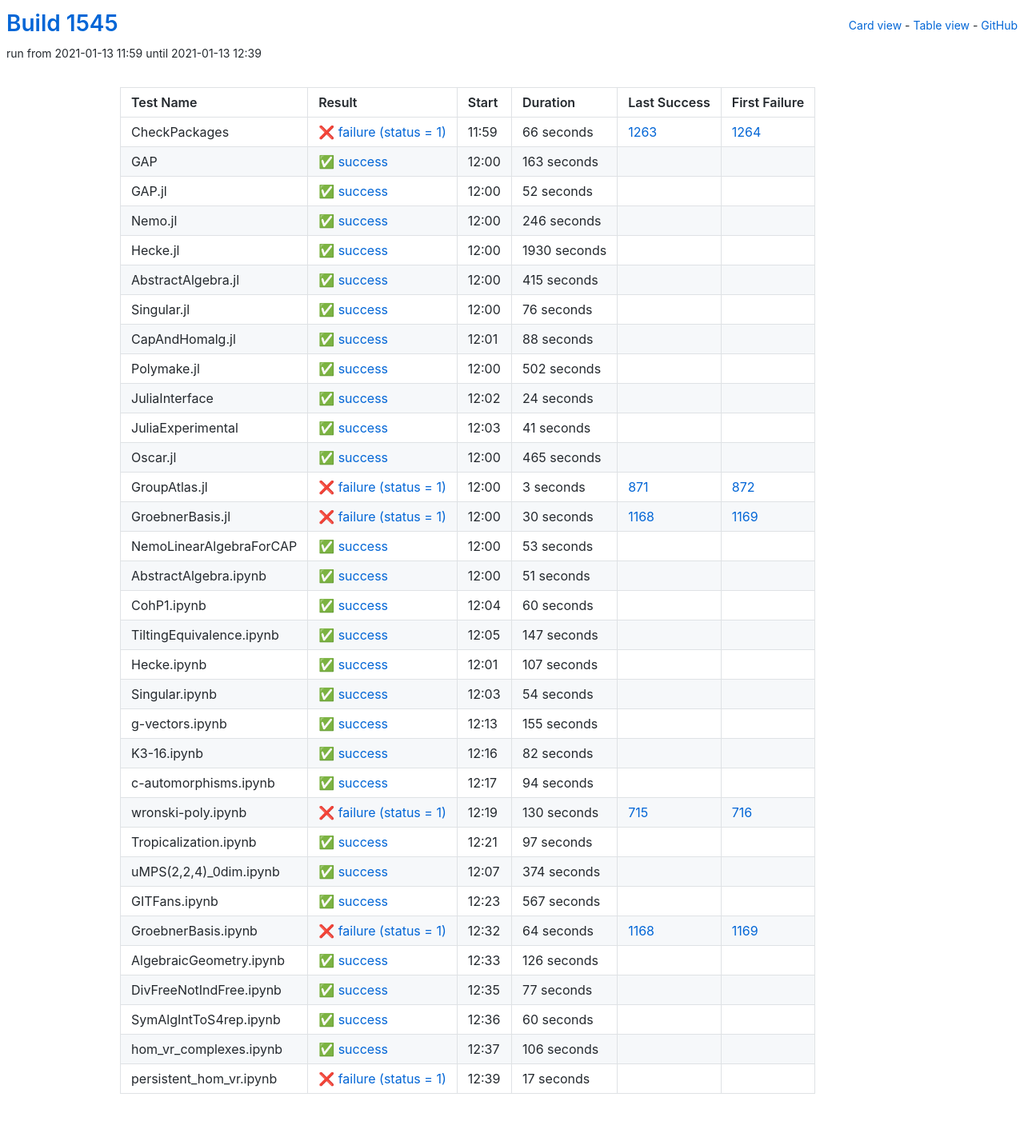
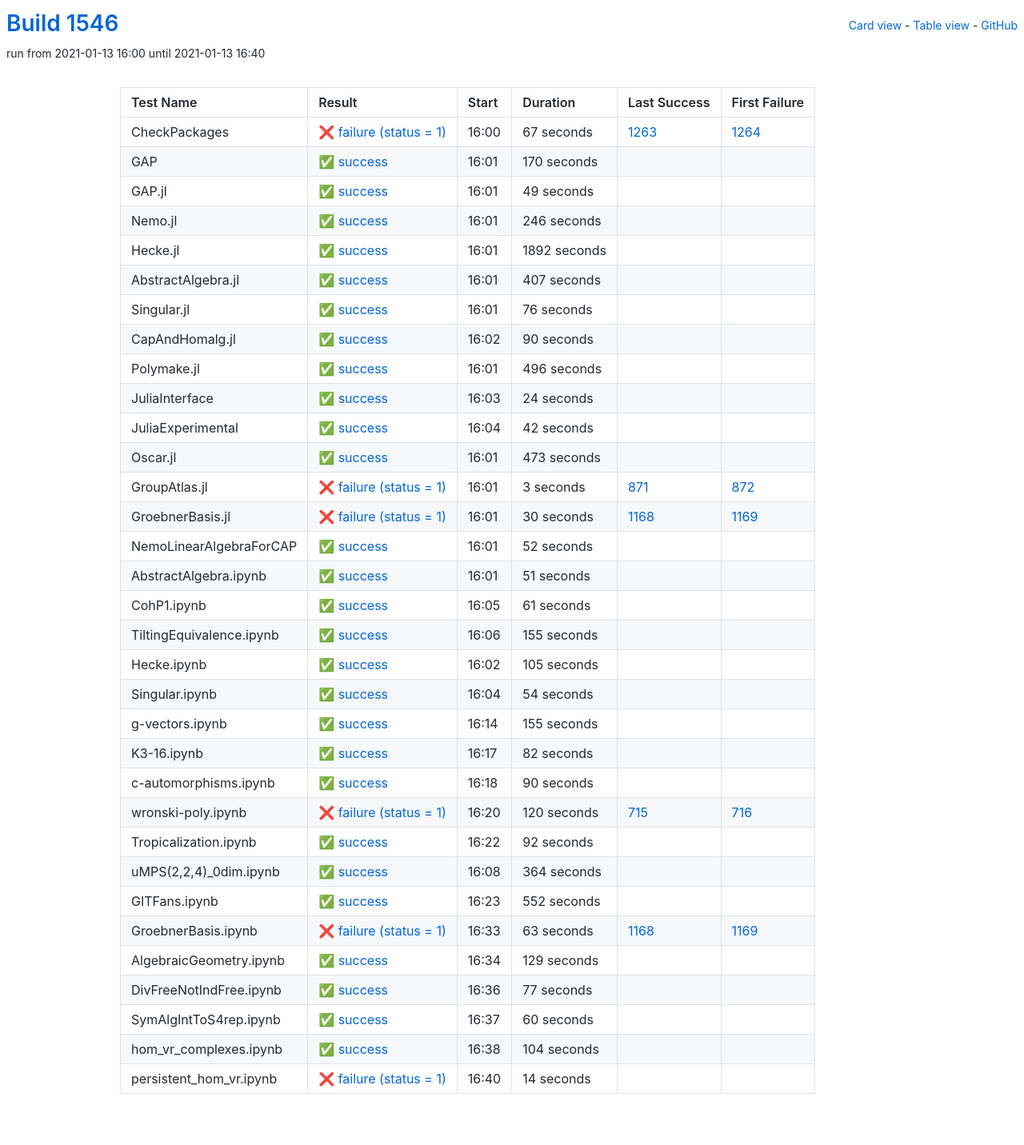
Before and after one commit to oscar-system/oscar-ci-status-stable, a Jekyll site: the page built from table.html, in a window 1280 px wide. Shown: the whole page at 80% size. Built offline with Jekyll 4.4.1, drawn with Linux system fonts in a browser that asks for light colours.

Commit message:
Build #1546

```diff
--- a/_data/ci.yml
+++ b/_data/ci.yml
@@ -1,6 +1,6 @@
 ---
-build: 1545
-build_url: https://oscarci.mathematik.uni-kl.de/job/oscar-stable/1545/
+build: 1546
+build_url: https://oscarci.mathematik.uni-kl.de/job/oscar-stable/1546/
 job: oscar-stable
 organization: oscar-system
 repo: oscar-ci-status-stable
@@ -8,44 +8,44 @@ repourl: https://github.com/oscar-system/oscar-ci-status-stable
 tests:
 - name: CheckPackages
   id: checkpackages
-  log: https://oscarci.mathematik.uni-kl.de/job/oscar-stable/1545/artifact/logs/build-1545/CheckPackages.log
-  start: 2021-01-13 11:59
+  log: https://oscarci.mathematik.uni-kl.de/job/oscar-stable/1546/artifact/logs/build-1546/CheckPackages.log
+  start: 2021-01-13 16:00
   success: false
   exitcode: 1
   status: failure
-  duration: 66
+  duration: 67
   last_success: 1263
   last_success_url: https://oscarci.mathematik.uni-kl.de/job/oscar-stable/1263/
   first_failure: 1264
   first_failure_url: https://oscarci.mathematik.uni-kl.de/job/oscar-stable/1264/
 - name: GAP
   id: gap
-  log: https://oscarci.mathematik.uni-kl.de/job/oscar-stable/1545/artifact/logs/build-1545/GAP.log
-  start: 2021-01-13 12:00
+  log: https://oscarci.mathematik.uni-kl.de/job/oscar-stable/1546/artifact/logs/build-1546/GAP.log
+  start: 2021-01-13 16:01
   success: true
   exitcode: 0
   status: success
-  duration: 163
+  duration: 170
   last_success: false
   last_success_url:
   first_failure: false
   first_failure_url:
 - name: GAP.jl
   id: gap-jl
-  log: https://oscarci.mathematik.uni-kl.de/job/oscar-stable/1545/artifact/logs/build-1545/GAP.jl.log
-  start: 2021-01-13 12:00
+  log: https://oscarci.mathematik.uni-kl.de/job/oscar-stable/1546/artifact/logs/build-1546/GAP.jl.log
+  start: 2021-01-13 16:01
   success: true
   exitcode: 0
   status: success
-  duration: 52
+  duration: 49
   last_success: false
   last_success_url:
   first_failure: false
   first_failure_url:
 - name: Nemo.jl
   id: nemo-jl
-  log: https://oscarci.mathematik.uni-kl.de/job/oscar-stable/1545/artifact/logs/build-1545/Nemo.jl.log
-  start: 2021-01-13 12:00
+  log: https://oscarci.mathematik.uni-kl.de/job/oscar-stable/1546/artifact/logs/build-1546/Nemo.jl.log
+  start: 2021-01-13 16:01
   success: true
   exitcode: 0
   status: success
@@ -56,32 +56,32 @@ tests:
   first_failure_url:
 - name: Hecke.jl
   id: hecke-jl
-  log: https://oscarci.mathematik.uni-kl.de/job/oscar-stable/1545/artifact/logs/build-1545/Hecke.jl.log
-  start: 2021-01-13 12:00
+  log: https://oscarci.mathematik.uni-kl.de/job/oscar-stable/1546/artifact/logs/build-1546/Hecke.jl.log
+  start: 2021-01-13 16:01
   success: true
   exitcode: 0
   status: success
-  duration: 1930
+  duration: 1892
   last_success: false
   last_success_url:
   first_failure: false
   first_failure_url:
 - name: AbstractAlgebra.jl
   id: abstractalgebra-jl
-  log: https://oscarci.mathematik.uni-kl.de/job/oscar-stable/1545/artifact/logs/build-1545/AbstractAlgebra.jl.log
-  start: 2021-01-13 12:00
+  log: https://oscarci.mathematik.uni-kl.de/job/oscar-stable/1546/artifact/logs/build-1546/AbstractAlgebra.jl.log
+  start: 2021-01-13 16:01
   success: true
   exitcode: 0
   status: success
-  duration: 415
+  duration: 407
   last_success: false
   last_success_url:
   first_failure: false
   first_failure_url:
 - name: Singular.jl
   id: singular-jl
-  log: https://oscarci.mathematik.uni-kl.de/job/oscar-stable/1545/artifact/logs/build-1545/Singular.jl.log
-  start: 2021-01-13 12:00
+  log: https://oscarci.mathematik.uni-kl.de/job/oscar-stable/1546/artifact/logs/build-1546/Singular.jl.log
+  start: 2021-01-13 16:01
   success: true
   exitcode: 0
   status: success
@@ -92,32 +92,32 @@ tests:
   first_failure_url:
 - name: CapAndHomalg.jl
   id: capandhomalg-jl
-  log: https://oscarci.mathematik.uni-kl.de/job/oscar-stable/1545/artifact/logs/build-1545/CapAndHomalg.jl.log
-  start: 2021-01-13 12:01
+  log: https://oscarci.mathematik.uni-kl.de/job/oscar-stable/1546/artifact/logs/build-1546/CapAndHomalg.jl.log
+  start: 2021-01-13 16:02
   success: true
   exitcode: 0
   status: success
-  duration: 88
+  duration: 90
   last_success: false
   last_success_url:
   first_failure: false
   first_failure_url:
 - name: Polymake.jl
   id: polymake-jl
-  log: https://oscarci.mathematik.uni-kl.de/job/oscar-stable/1545/artifact/logs/build-1545/Polymake.jl.log
-  start: 2021-01-13 12:00
+  log: https://oscarci.mathematik.uni-kl.de/job/oscar-stable/1546/artifact/logs/build-1546/Polymake.jl.log
+  start: 2021-01-13 16:01
   success: true
   exitcode: 0
   status: success
-  duration: 502
+  duration: 496
   last_success: false
   last_success_url:
   first_failure: false
   first_failure_url:
 - name: JuliaInterface
   id: juliainterface
-  log: https://oscarci.mathematik.uni-kl.de/job/oscar-stable/1545/artifact/logs/build-1545/JuliaInterface.log
-  start: 2021-01-13 12:02
+  log: https://oscarci.mathematik.uni-kl.de/job/oscar-stable/1546/artifact/logs/build-1546/JuliaInterface.log
+  start: 2021-01-13 16:03
   success: true
   exitcode: 0
   status: success
@@ -128,32 +128,32 @@ tests:
   first_failure_url:
 - name: JuliaExperimental
   id: juliaexperimental
-  log: https://oscarci.mathematik.uni-kl.de/job/oscar-stable/1545/artifact/logs/build-1545/JuliaExperimental.log
-  start: 2021-01-13 12:03
+  log: https://oscarci.mathematik.uni-kl.de/job/oscar-stable/1546/artifact/logs/build-1546/JuliaExperimental.log
+  start: 2021-01-13 16:04
   success: true
   exitcode: 0
   status: success
-  duration: 41
+  duration: 42
   last_success: false
   last_success_url:
   first_failure: false
   first_failure_url:
 - name: Oscar.jl
   id: oscar-jl
-  log: https://oscarci.mathematik.uni-kl.de/job/oscar-stable/1545/artifact/logs/build-1545/Oscar.jl.log
-  start: 2021-01-13 12:00
+  log: https://oscarci.mathematik.uni-kl.de/job/oscar-stable/1546/artifact/logs/build-1546/Oscar.jl.log
+  start: 2021-01-13 16:01
   success: true
   exitcode: 0
   status: success
-  duration: 465
+  duration: 473
   last_success: false
   last_success_url:
   first_failure: false
   first_failure_url:
 - name: GroupAtlas.jl
   id: groupatlas-jl
-  log: https://oscarci.mathematik.uni-kl.de/job/oscar-stable/1545/artifact/logs/build-1545/GroupAtlas.jl.log
-  start: 2021-01-13 12:00
+  log: https://oscarci.mathematik.uni-kl.de/job/oscar-stable/1546/artifact/logs/build-1546/GroupAtlas.jl.log
+  start: 2021-01-13 16:01
   success: false
   exitcode: 1
   status: failure
@@ -164,8 +164,8 @@ tests:
   first_failure_url: https://oscarci.mathematik.uni-kl.de/job/oscar-stable/872/
 - name: GroebnerBasis.jl
   id: groebnerbasis-jl
-  log: https://oscarci.mathematik.uni-kl.de/job/oscar-stable/1545/artifact/logs/build-1545/GroebnerBasis.jl.log
-  start: 2021-01-13 12:00
+  log: https://oscarci.mathematik.uni-kl.de/job/oscar-stable/1546/artifact/logs/build-1546/GroebnerBasis.jl.log
+  start: 2021-01-13 16:01
   success: false
   exitcode: 1
   status: failure
@@ -176,20 +176,20 @@ tests:
   first_failure_url: https://oscarci.mathematik.uni-kl.de/job/oscar-stable/1169/
 - name: NemoLinearAlgebraForCAP
   id: nemolinearalgebraforcap
-  log: https://oscarci.mathematik.uni-kl.de/job/oscar-stable/1545/artifact/logs/build-1545/NemoLinearAlgebraForCAP.log
-  start: 2021-01-13 12:00
+  log: https://oscarci.mathematik.uni-kl.de/job/oscar-stable/1546/artifact/logs/build-1546/NemoLinearAlgebraForCAP.log
+  start: 2021-01-13 16:01
   success: true
   exitcode: 0
   status: success
-  duration: 53
+  duration: 52
   last_success: false
   last_success_url:
   first_failure: false
   first_failure_url:
 - name: AbstractAlgebra.ipynb
   id: abstractalgebra-ipynb
-  log: https://oscarci.mathematik.uni-kl.de/job/oscar-stable/1545/artifact/logs/build-1545/AbstractAlgebra.ipynb.log
-  start: 2021-01-13 12:00
+  log: https://oscarci.mathematik.uni-kl.de/job/oscar-stable/1546/artifact/logs/build-1546/AbstractAlgebra.ipynb.log
+  start: 2021-01-13 16:01
   success: true
   exitcode: 0
   status: success
@@ -200,44 +200,44 @@ tests:
   first_failure_url:
 - name: CohP1.ipynb
   id: cohp1-ipynb
-  log: https://oscarci.mathematik.uni-kl.de/job/oscar-stable/1545/artifact/logs/build-1545/CohP1.ipynb.log
-  start: 2021-01-13 12:04
+  log: https://oscarci.mathematik.uni-kl.de/job/oscar-stable/1546/artifact/logs/build-1546/CohP1.ipynb.log
+  start: 2021-01-13 16:05
   success: true
   exitcode: 0
   status: success
-  duration: 60
+  duration: 61
   last_success: false
   last_success_url:
   first_failure: false
   first_failure_url:
 - name: TiltingEquivalence.ipynb
   id: tiltingequivalence-ipynb
-  log: https://oscarci.mathematik.uni-kl.de/job/oscar-stable/1545/artifact/logs/build-1545/TiltingEquivalence.ipynb.log
-  start: 2021-01-13 12:05
+  log: https://oscarci.mathematik.uni-kl.de/job/oscar-stable/1546/artifact/logs/build-1546/TiltingEquivalence.ipynb.log
+  start: 2021-01-13 16:06
   success: true
   exitcode: 0
   status: success
-  duration: 147
+  duration: 155
   last_success: false
   last_success_url:
   first_failure: false
   first_failure_url:
 - name: Hecke.ipynb
   id: hecke-ipynb
-  log: https://oscarci.mathematik.uni-kl.de/job/oscar-stable/1545/artifact/logs/build-1545/Hecke.ipynb.log
-  start: 2021-01-13 12:01
+  log: https://oscarci.mathematik.uni-kl.de/job/oscar-stable/1546/artifact/logs/build-1546/Hecke.ipynb.log
+  start: 2021-01-13 16:02
   success: true
   exitcode: 0
   status: success
-  duration: 107
+  duration: 105
   last_success: false
   last_success_url:
   first_failure: false
   first_failure_url:
 - name: Singular.ipynb
   id: singular-ipynb
-  log: https://oscarci.mathematik.uni-kl.de/job/oscar-stable/1545/artifact/logs/build-1545/Singular.ipynb.log
-  start: 2021-01-13 12:03
+  log: https://oscarci.mathematik.uni-kl.de/job/oscar-stable/1546/artifact/logs/build-1546/Singular.ipynb.log
+  start: 2021-01-13 16:04
   success: true
   exitcode: 0
   status: success
@@ -248,8 +248,8 @@ tests:
   first_failure_url:
 - name: g-vectors.ipynb
   id: g-vectors-ipynb
-  log: https://oscarci.mathematik.uni-kl.de/job/oscar-stable/1545/artifact/logs/build-1545/g-vectors.ipynb.log
-  start: 2021-01-13 12:13
+  log: https://oscarci.mathematik.uni-kl.de/job/oscar-stable/1546/artifact/logs/build-1546/g-vectors.ipynb.log
+  start: 2021-01-13 16:14
   success: true
   exitcode: 0
   status: success
@@ -260,8 +260,8 @@ tests:
   first_failure_url:
 - name: K3-16.ipynb
   id: k3-16-ipynb
-  log: https://oscarci.mathematik.uni-kl.de/job/oscar-stable/1545/artifact/logs/build-1545/K3-16.ipynb.log
-  start: 2021-01-13 12:16
+  log: https://oscarci.mathematik.uni-kl.de/job/oscar-stable/1546/artifact/logs/build-1546/K3-16.ipynb.log
+  start: 2021-01-13 16:17
   success: true
   exitcode: 0
   status: success
@@ -272,92 +272,92 @@ tests:
   first_failure_url:
 - name: c-automorphisms.ipynb
   id: c-automorphisms-ipynb
-  log: https://oscarci.mathematik.uni-kl.de/job/oscar-stable/1545/artifact/logs/build-1545/c-automorphisms.ipynb.log
-  start: 2021-01-13 12:17
+  log: https://oscarci.mathematik.uni-kl.de/job/oscar-stable/1546/artifact/logs/build-1546/c-automorphisms.ipynb.log
+  start: 2021-01-13 16:18
   success: true
   exitcode: 0
   status: success
-  duration: 94
+  duration: 90
   last_success: false
   last_success_url:
   first_failure: false
   first_failure_url:
 - name: wronski-poly.ipynb
   id: wronski-poly-ipynb
-  log: https://oscarci.mathematik.uni-kl.de/job/oscar-stable/1545/artifact/logs/build-1545/wronski-poly.ipynb.log
-  start: 2021-01-13 12:19
+  log: https://oscarci.mathematik.uni-kl.de/job/oscar-stable/1546/artifact/logs/build-1546/wronski-poly.ipynb.log
+  start: 2021-01-13 16:20
   success: false
   exitcode: 1
   status: failure
-  duration: 130
+  duration: 120
   last_success: 715
   last_success_url: https://oscarci.mathematik.uni-kl.de/job/oscar-stable/715/
   first_failure: 716
   first_failure_url: https://oscarci.mathematik.uni-kl.de/job/oscar-stable/716/
 - name: Tropicalization.ipynb
   id: tropicalization-ipynb
-  log: https://oscarci.mathematik.uni-kl.de/job/oscar-stable/1545/artifact/logs/build-1545/Tropicalization.ipynb.log
-  start: 2021-01-13 12:21
+  log: https://oscarci.mathematik.uni-kl.de/job/oscar-stable/1546/artifact/logs/build-1546/Tropicalization.ipynb.log
+  start: 2021-01-13 16:22
   success: true
   exitcode: 0
   status: success
-  duration: 97
+  duration: 92
   last_success: false
   last_success_url:
   first_failure: false
   first_failure_url:
 - name: uMPS(2,2,4)_0dim.ipynb
   id: umps-2-2-4-0dim-ipynb
-  log: https://oscarci.mathematik.uni-kl.de/job/oscar-stable/1545/artifact/logs/build-1545/uMPS-2-2-4-_0dim.ipynb.log
-  start: 2021-01-13 12:07
+  log: https://oscarci.mathematik.uni-kl.de/job/oscar-stable/1546/artifact/logs/build-1546/uMPS-2-2-4-_0dim.ipynb.log
+  start: 2021-01-13 16:08
   success: true
   exitcode: 0
   status: success
-  duration: 374
+  duration: 364
   last_success: false
   last_success_url:
   first_failure: false
   first_failure_url:
 - name: GITFans.ipynb
   id: gitfans-ipynb
-  log: https://oscarci.mathematik.uni-kl.de/job/oscar-stable/1545/artifact/logs/build-1545/GITFans.ipynb.log
-  start: 2021-01-13 12:23
+  log: https://oscarci.mathematik.uni-kl.de/job/oscar-stable/1546/artifact/logs/build-1546/GITFans.ipynb.log
+  start: 2021-01-13 16:23
   success: true
   exitcode: 0
   status: success
-  duration: 567
+  duration: 552
   last_success: false
   last_success_url:
   first_failure: false
   first_failure_url:
 - name: GroebnerBasis.ipynb
   id: groebnerbasis-ipynb
-  log: https://oscarci.mathematik.uni-kl.de/job/oscar-stable/1545/artifact/logs/build-1545/GroebnerBasis.ipynb.log
-  start: 2021-01-13 12:32
+  log: https://oscarci.mathematik.uni-kl.de/job/oscar-stable/1546/artifact/logs/build-1546/GroebnerBasis.ipynb.log
+  start: 2021-01-13 16:33
   success: false
   exitcode: 1
   status: failure
-  duration: 64
+  duration: 63
   last_success: 1168
   last_success_url: https://oscarci.mathematik.uni-kl.de/job/oscar-stable/1168/
   first_failure: 1169
   first_failure_url: https://oscarci.mathematik.uni-kl.de/job/oscar-stable/1169/
 - name: AlgebraicGeometry.ipynb
   id: algebraicgeometry-ipynb
-  log: https://oscarci.mathematik.uni-kl.de/job/oscar-stable/1545/artifact/logs/build-1545/AlgebraicGeometry.ipynb.log
-  start: 2021-01-13 12:33
+  log: https://oscarci.mathematik.uni-kl.de/job/oscar-stable/1546/artifact/logs/build-1546/AlgebraicGeometry.ipynb.log
+  start: 2021-01-13 16:34
   success: true
   exitcode: 0
   status: success
-  duration: 126
+  duration: 129
   last_success: false
   last_success_url:
   first_failure: false
   first_failure_url:
 - name: DivFreeNotIndFree.ipynb
   id: divfreenotindfree-ipynb
-  log: https://oscarci.mathematik.uni-kl.de/job/oscar-stable/1545/artifact/logs/build-1545/DivFreeNotIndFree.ipynb.log
-  start: 2021-01-13 12:35
+  log: https://oscarci.mathematik.uni-kl.de/job/oscar-stable/1546/artifact/logs/build-1546/DivFreeNotIndFree.ipynb.log
+  start: 2021-01-13 16:36
   success: true
   exitcode: 0
   status: success
@@ -368,8 +368,8 @@ tests:
   first_failure_url:
 - name: SymAlgIntToS4rep.ipynb
   id: symalginttos4rep-ipynb
-  log: https://oscarci.mathematik.uni-kl.de/job/oscar-stable/1545/artifact/logs/build-1545/SymAlgIntToS4rep.ipynb.log
-  start: 2021-01-13 12:36
+  log: https://oscarci.mathematik.uni-kl.de/job/oscar-stable/1546/artifact/logs/build-1546/SymAlgIntToS4rep.ipynb.log
+  start: 2021-01-13 16:37
   success: true
   exitcode: 0
   status: success
@@ -380,24 +380,24 @@ tests:
   first_failure_url:
 - name: hom_vr_complexes.ipynb
   id: hom-vr-complexes-ipynb
-  log: https://oscarci.mathematik.uni-kl.de/job/oscar-stable/1545/artifact/logs/build-1545/hom_vr_complexes.ipynb.log
-  start: 2021-01-13 12:37
+  log: https://oscarci.mathematik.uni-kl.de/job/oscar-stable/1546/artifact/logs/build-1546/hom_vr_complexes.ipynb.log
+  start: 2021-01-13 16:38
   success: true
   exitcode: 0
   status: success
-  duration: 106
+  duration: 104
   last_success: false
   last_success_url:
   first_failure: false
   first_failure_url:
 - name: persistent_hom_vr.ipynb
   id: persistent-hom-vr-ipynb
-  log: https://oscarci.mathematik.uni-kl.de/job/oscar-stable/1545/artifact/logs/build-1545/persistent_hom_vr.ipynb.log
-  start: 2021-01-13 12:39
+  log: https://oscarci.mathematik.uni-kl.de/job/oscar-stable/1546/artifact/logs/build-1546/persistent_hom_vr.ipynb.log
+  start: 2021-01-13 16:40
   success: false
   exitcode: 1
   status: failure
-  duration: 17
+  duration: 14
   last_success: false
   last_success_url:
   first_failure: false
```
Also changed, not shown: README.md.
